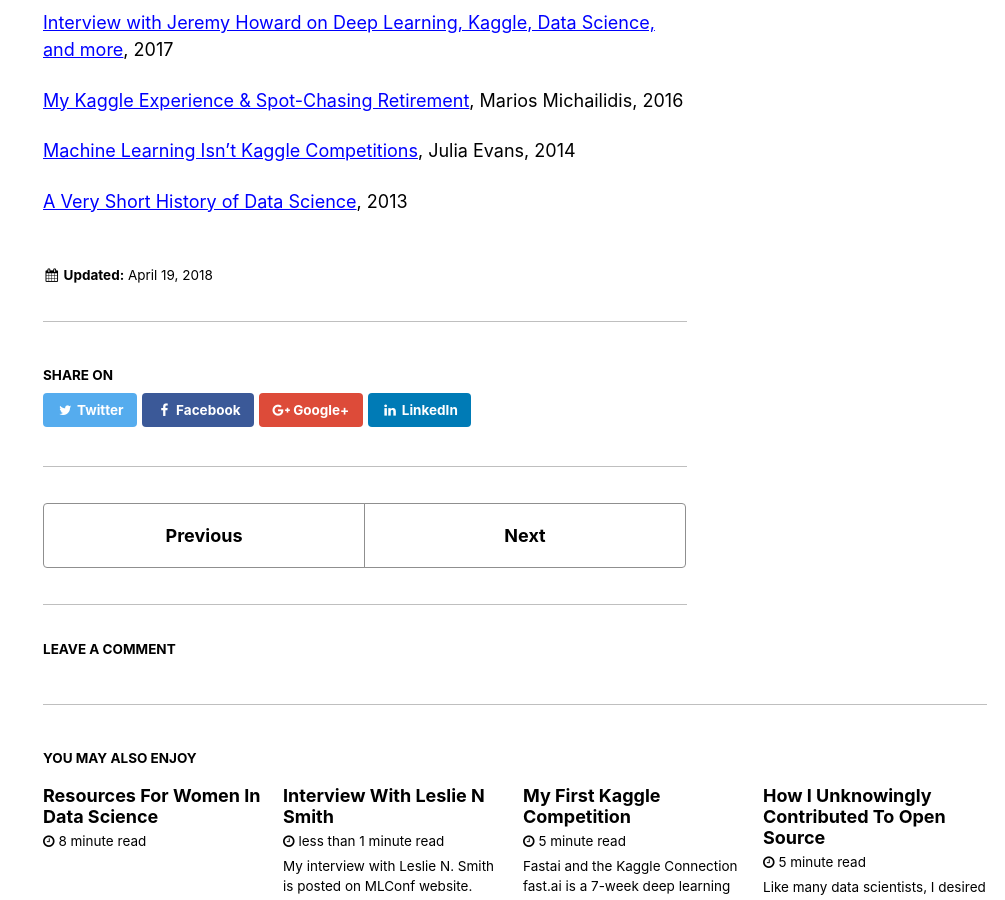
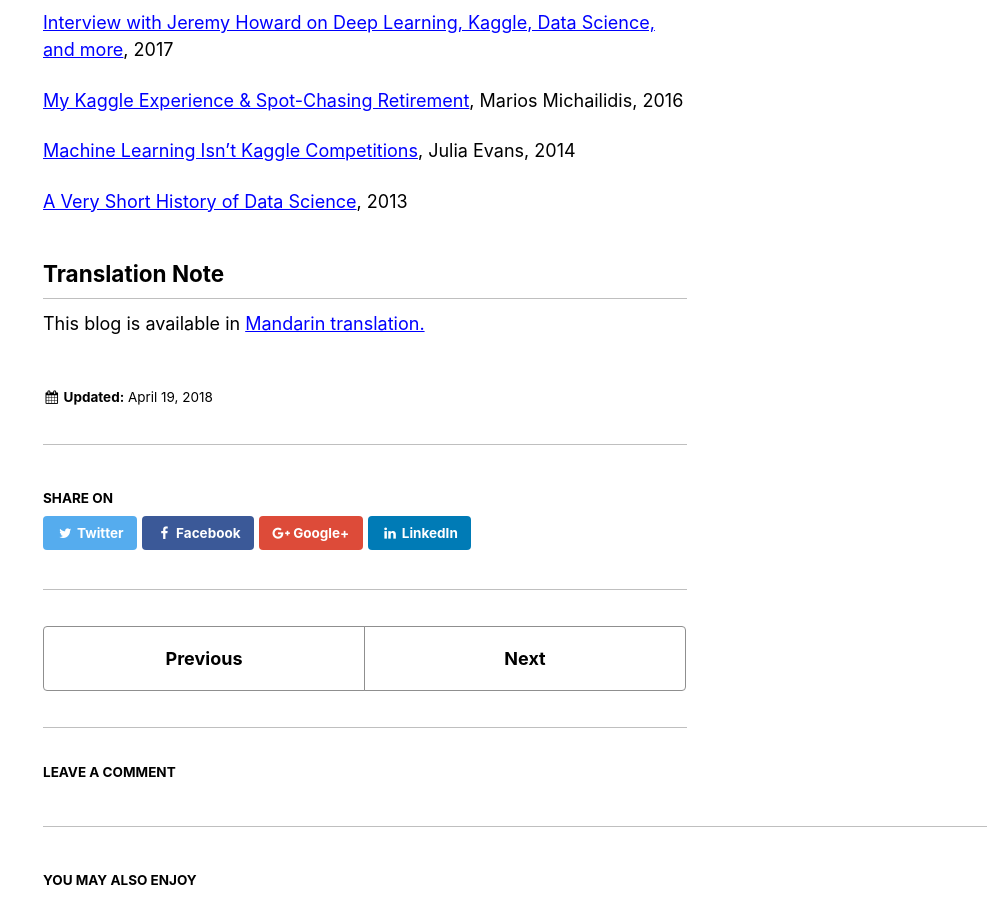
Before and after one commit to reshamas/reshamas.github.io, a Jekyll site: the page built from _posts/2018-04-19-to-kaggle-or-not.md, in a window 1280 px wide and 900 px high, scrolled down 5292 px. Shown: the whole window, without its empty margins (275-1280 px from the left). Built offline with Jekyll 4.4.1, drawn with Linux system fonts in a browser that asks for light colours.

Commit message:
mandarin translation note at end

```diff
--- a/_posts/2018-04-19-to-kaggle-or-not.md
+++ b/_posts/2018-04-19-to-kaggle-or-not.md
@@ -105,3 +105,6 @@ Here is a sample list of other [data science competitions](https://github.com/re
 [Machine Learning Isn’t Kaggle Competitions](https://jvns.ca/blog/2014/06/19/machine-learning-isnt-kaggle-competitions/), Julia Evans, 2014
 
 [A Very Short History of Data Science](https://www.forbes.com/sites/gilpress/2013/05/28/a-very-short-history-of-data-science/#2dbc356155cf), 2013
+
+## Translation Note
+This blog is available in [Mandarin translation.](https://www.jqr.com/article/000380)
```
